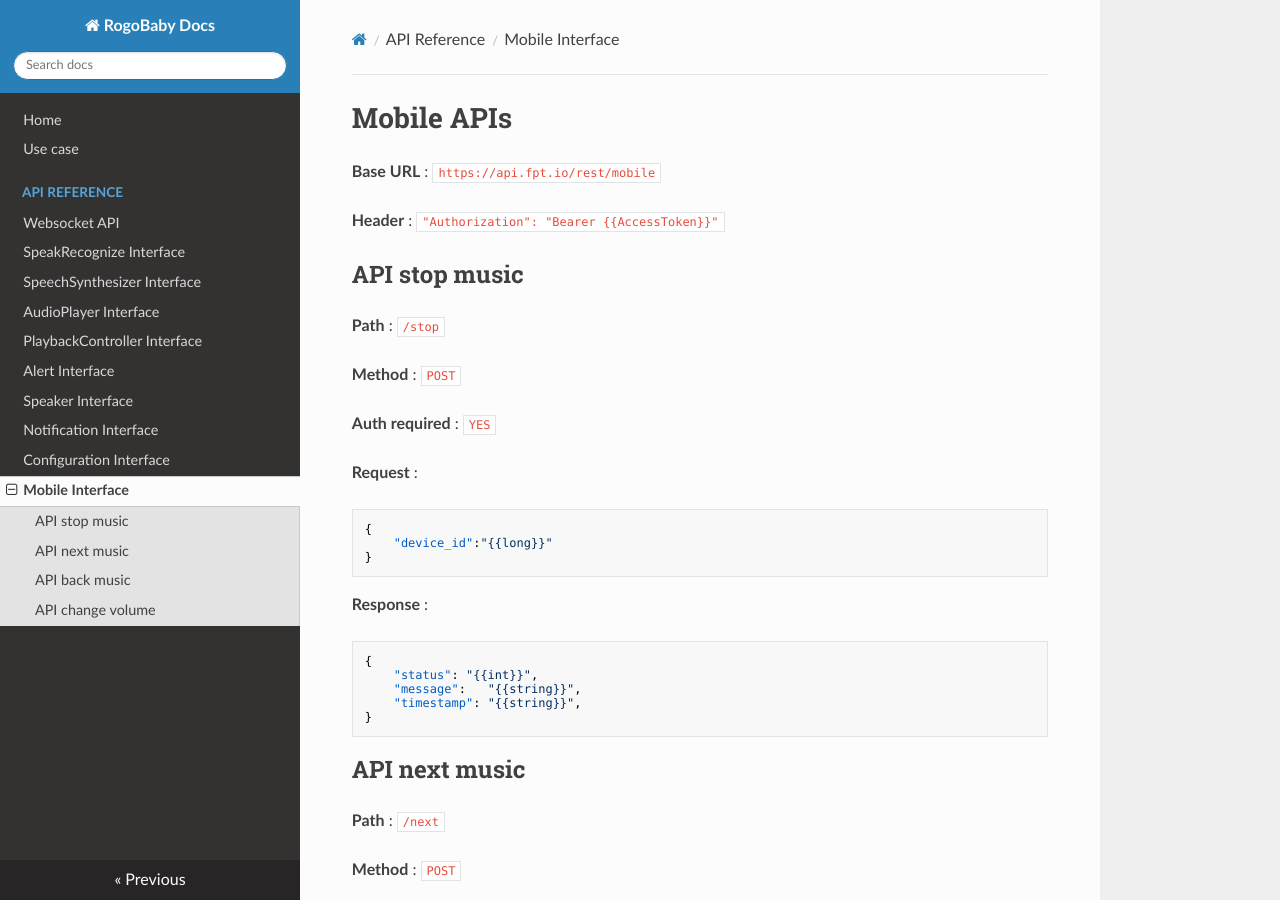
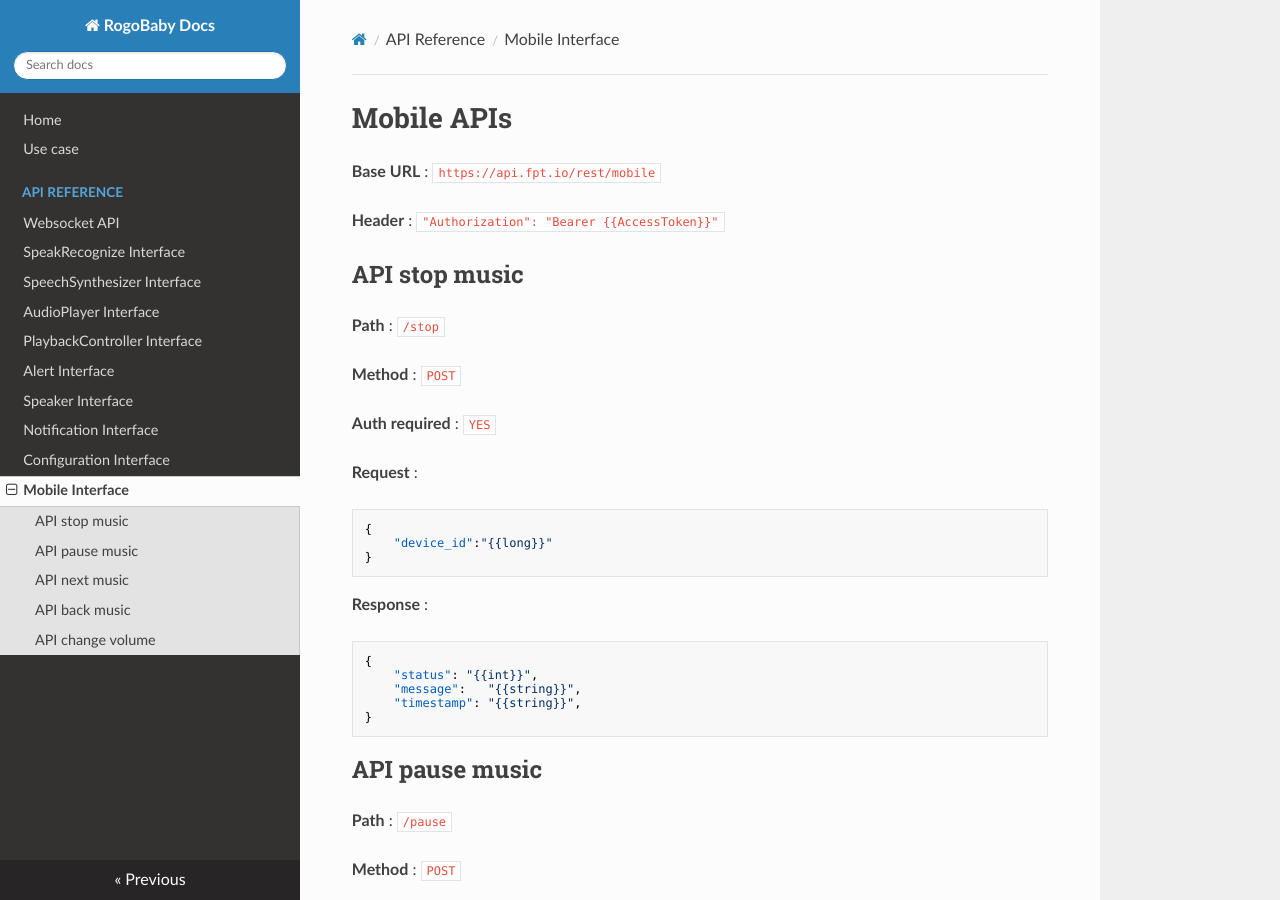
Before and after one commit to mrekoj/rogobaby-docs, an MkDocs documentation site: the page built from docs/API Reference/Mobile Interface.md, in a window 1280 px wide and 900 px high. Built offline with MkDocs 1.6.1, drawn with Linux system fonts in a browser that asks for light colours; nearby versions of some CDN libraries.

Commit message:
add pause api

````diff
--- a/docs/API Reference/Mobile Interface.md
+++ b/docs/API Reference/Mobile Interface.md
@@ -7,6 +7,32 @@
 ## API stop music
 
 **Path** : `/stop`
+
+**Method** : `POST`
+
+**Auth required** : `YES`
+
+**Request** :
+
+```json
+{
+    "device_id":"{{long}}"
+}
+```
+
+**Response** :
+
+```json
+{
+    "status": "{{int}}",
+    "message":   "{{string}}",
+    "timestamp": "{{string}}",
+}
+```
+
+## API pause music
+
+**Path** : `/pause`
 
 **Method** : `POST`
 
````
